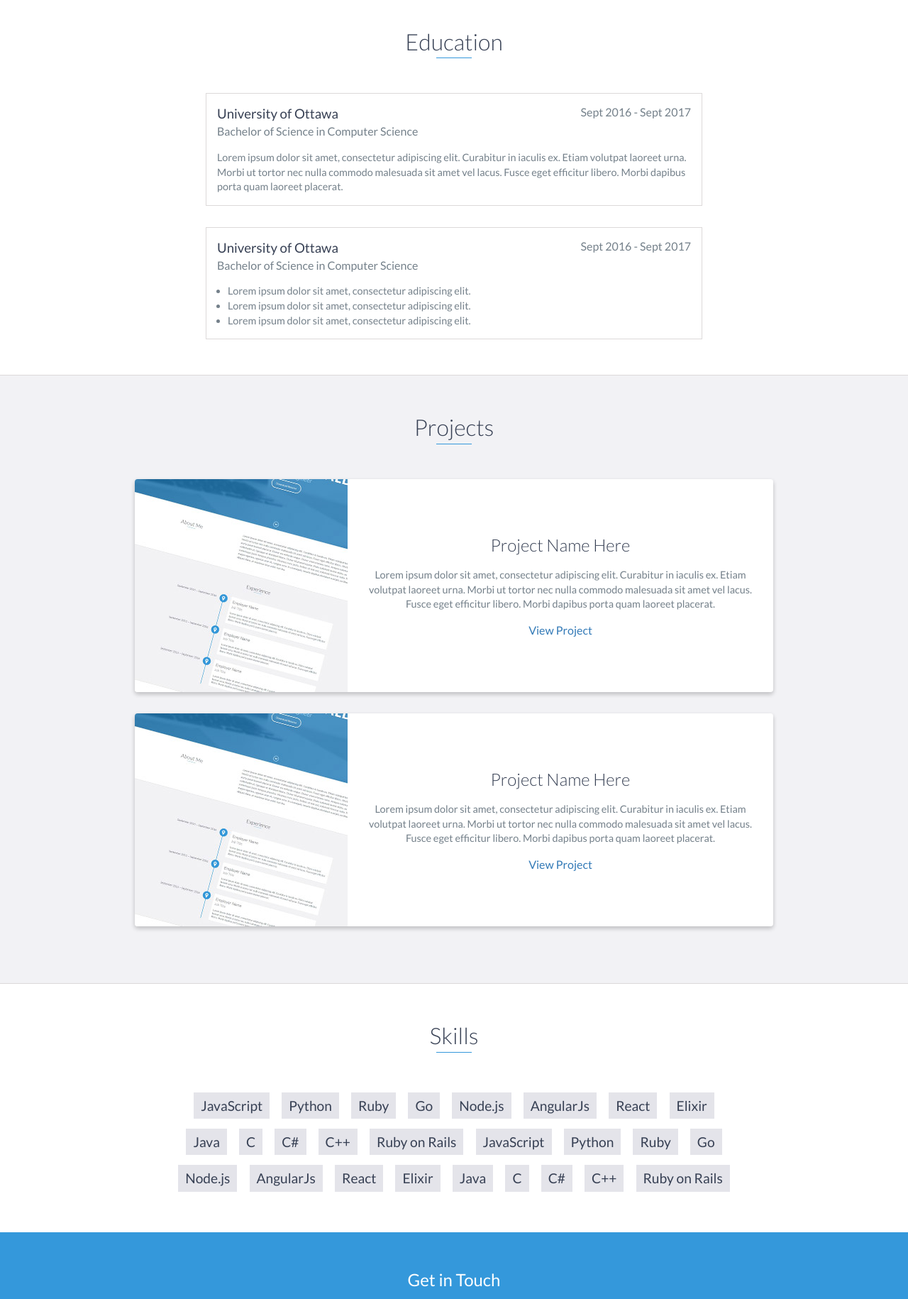
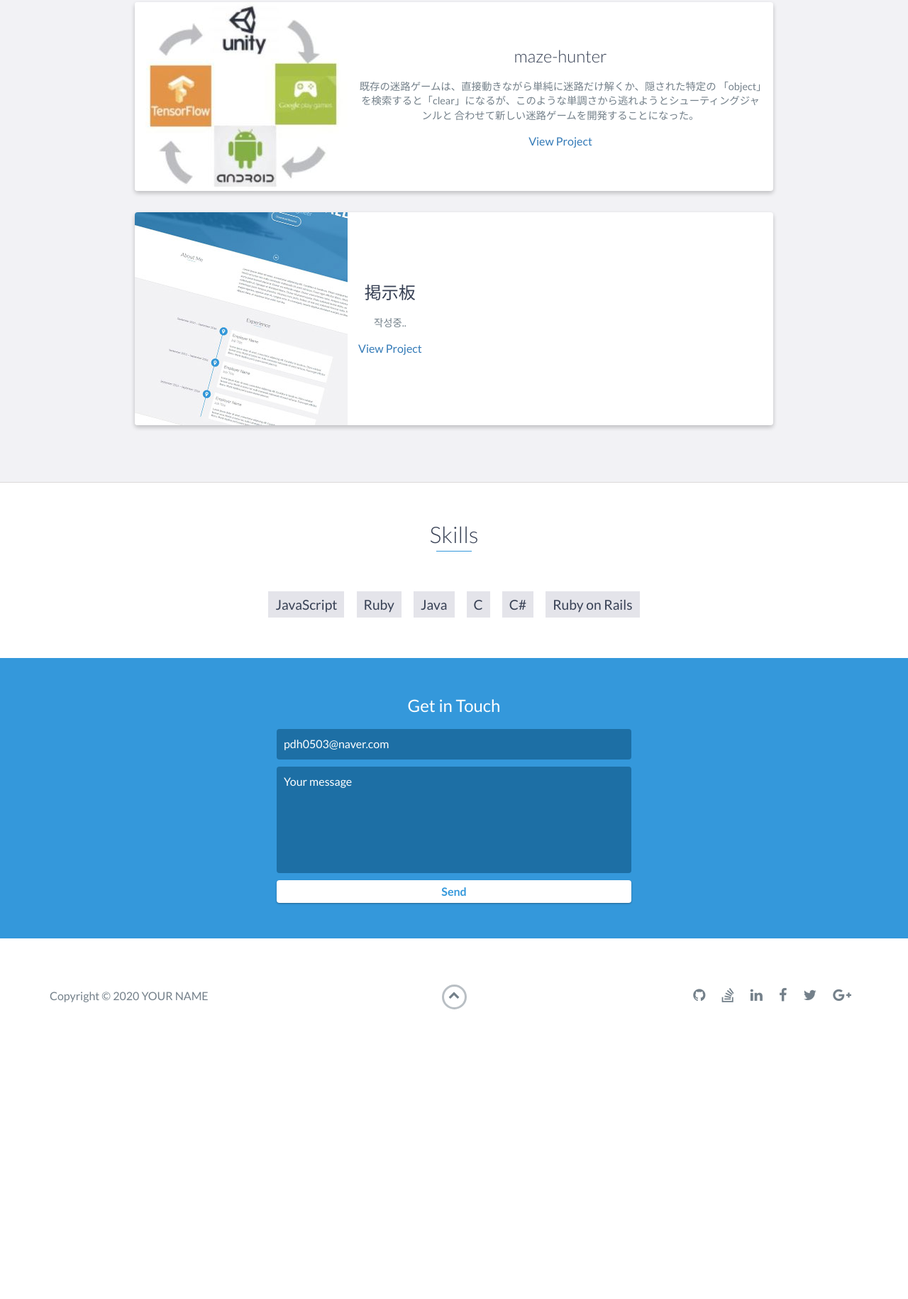
Before and after one commit to jun-ny/jun-ny.github.io, a website: page index.html in a window 1280 px wide. Shown: the part 1956-3786 px from the top of the page at 71% size. After the commit the page ends 3432 px from the top, so only its background shows below. Drawn offline with nearby package versions, Linux system fonts and the light colour scheme.

Commit message:
20200730
add

```diff
--- a/index.html
+++ b/index.html
@@ -87,29 +87,32 @@
     <div id="experience" class="background-alt">
         <h2 class="heading">Experience</h2>
         <div id="experience-timeline">
-            <div data-date="September 2015 – September 2016">
+            <div data-date="2020.4.1 – 2020.12.19">
+                <h3>KITA-SES（韓国貿易協会
+                    -Soft Engineer Society)
+                </h3>
+                <h4>SMART Cloud IT-Master CUP課程</h4>
+                <p>
+                    Pure Java,Web Component,Linux/Ubuntu, Python等
+
+                </p>
+            </div>
+
+     <!--        <div data-date="September 2015 – September 2016">
                 <h3>Employer Name</h3>
                 <h4>Job Title</h4>
                 <p>
                     Lorem ipsum dolor sit amet, consectetur adipiscing elit. Curabitur in iaculis ex. Etiam volutpat laoreet urna. Morbi ut tortor nec nulla commodo malesuada sit amet vel lacus. Fusce eget efficitur libero. Morbi dapibus porta quam laoreet placerat.
                 </p>
-            </div>
+            </div> -->
 
-            <div data-date="September 2015 – September 2016">
+     <!--        <div data-date="September 2015 – September 2016">
                 <h3>Employer Name</h3>
                 <h4>Job Title</h4>
                 <p>
                     Lorem ipsum dolor sit amet, consectetur adipiscing elit. Curabitur in iaculis ex. Etiam volutpat laoreet urna. Morbi ut tortor nec nulla commodo malesuada sit amet vel lacus. Fusce eget efficitur libero. Morbi dapibus porta quam laoreet placerat.
                 </p>
-            </div>
-
-            <div data-date="September 2015 – September 2016">
-                <h3>Employer Name</h3>
-                <h4>Job Title</h4>
-                <p>
-                    Lorem ipsum dolor sit amet, consectetur adipiscing elit. Curabitur in iaculis ex. Etiam volutpat laoreet urna. Morbi ut tortor nec nulla commodo malesuada sit amet vel lacus. Fusce eget efficitur libero. Morbi dapibus porta quam laoreet placerat.
-                </p>
-            </div>
+            </div> -->
         </div>
     </div>
     <!-- End #experience -->
@@ -117,16 +120,16 @@
     <div id="education">
         <h2 class="heading">Education</h2>
         <div class="education-block">
-            <h3>University of Ottawa</h3>
+            <h3>仁川大學校</h3>
             <span class="education-date">Sept 2016 - Sept 2017</span>
-            <h4>Bachelor of Science in Computer Science</h4>
+            <h4>コンピュータ工学部</h4>
             <p>
-                Lorem ipsum dolor sit amet, consectetur adipiscing elit. Curabitur in iaculis ex. Etiam volutpat laoreet urna. Morbi ut tortor nec nulla commodo malesuada sit amet vel lacus. Fusce eget efficitur libero. Morbi dapibus porta quam laoreet placerat.
+               작성중...
             </p>
         </div>
         <!-- End .education-block -->
 
-        <div class="education-block">
+       <!--  <div class="education-block">
             <h3>University of Ottawa</h3>
             <span class="education-date">Sept 2016 - Sept 2017</span>
             <h4>Bachelor of Science in Computer Science</h4>
@@ -141,7 +144,7 @@
                     Lorem ipsum dolor sit amet, consectetur adipiscing elit.
                 </li>
             </ul>
-        </div>
+        </div> -->
         <!-- End .education-block -->
     </div>
     <!-- End #education -->
@@ -152,13 +155,15 @@
             <div class="row">
                 <div class="project shadow-large">
                     <div class="project-image">
-                        <img src="images/project.jpg" />
+                        <img src="images/project1.jpg" />
                     </div>
                     <!-- End .project-image -->
                     <div class="project-info">
-                        <h3>Project Name Here</h3>
+                        <h3>maze-hunter</h3>
                         <p>
-                            Lorem ipsum dolor sit amet, consectetur adipiscing elit. Curabitur in iaculis ex. Etiam volutpat laoreet urna. Morbi ut tortor nec nulla commodo malesuada sit amet vel lacus. Fusce eget efficitur libero. Morbi dapibus porta quam laoreet placerat.
+                        既存の迷路ゲームは、直接動きながら単純に迷路だけ解くか、隠された特定の
+                        「object」を検索すると「clear」になるが、このような単調さから逃れようとシューティングジャンルと
+                        合わせて新しい迷路ゲームを開発することになった。
                         </p>
                         <a href="#">View Project</a>
                     </div>
@@ -172,9 +177,9 @@
                     </div>
                     <!-- End .project-image -->
                     <div class="project-info">
-                        <h3>Project Name Here</h3>
+                        <h3>掲示板</h3>
                         <p>
-                            Lorem ipsum dolor sit amet, consectetur adipiscing elit. Curabitur in iaculis ex. Etiam volutpat laoreet urna. Morbi ut tortor nec nulla commodo malesuada sit amet vel lacus. Fusce eget efficitur libero. Morbi dapibus porta quam laoreet placerat.
+                           작성중..
                         </p>
                         <a href="#">View Project</a>
                     </div>
@@ -190,30 +195,10 @@
         <h2 class="heading">Skills</h2>
         <ul>
             <li>JavaScript</li>
-            <li>Python</li>
             <li>Ruby</li>
-            <li>Go</li>
-            <li>Node.js</li>
-            <li>AngularJs</li>
-            <li>React</li>
-            <li>Elixir</li>
             <li>Java</li>
             <li>C</li>
             <li>C#</li>
-            <li>C++</li>
-            <li>Ruby on Rails</li>
-            <li>JavaScript</li>
-            <li>Python</li>
-            <li>Ruby</li>
-            <li>Go</li>
-            <li>Node.js</li>
-            <li>AngularJs</li>
-            <li>React</li>
-            <li>Elixir</li>
-            <li>Java</li>
-            <li>C</li>
-            <li>C#</li>
-            <li>C++</li>
             <li>Ruby on Rails</li>
         </ul>
     </div>
@@ -222,9 +207,9 @@
     <div id="contact">
         <h2>Get in Touch</h2>
         <div id="contact-form">
-            <form method="POST" action="https://formspree.io/email@email.com">
+            <form method="POST" action="https://mail.naver.com/write/popup?srvid=note&to=pdh0503@naver.com">
                 <input type="hidden" name="_subject" value="Contact request from personal website" />
-                <input type="email" name="_replyto" placeholder="Your email" required>
+                <input type="email" name="_replyto" value="pdh0503@naver.com" readonly="readonly">
                 <textarea name="message" placeholder="Your message" required></textarea>
                 <button type="submit">Send</button>
             </form>
```
Also changed, not shown: images/project1.jpg (added).
